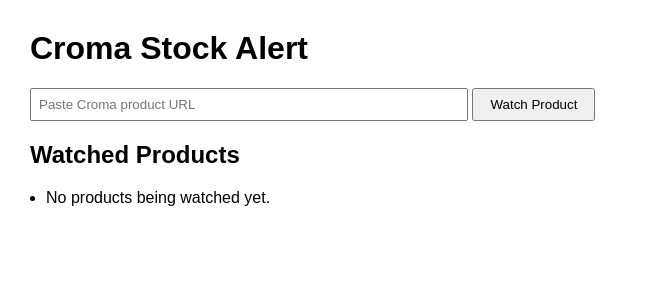
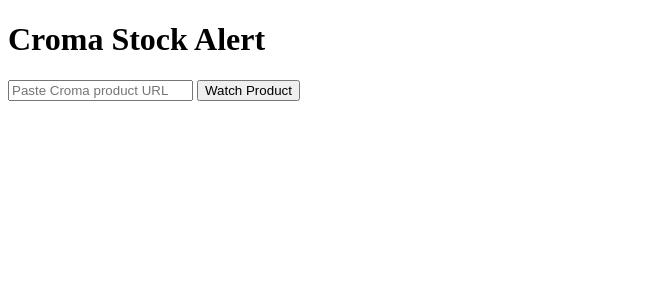
Before and after one commit to Nittin8663/Croma-Stock-Alert-Bot, a Flask app: page / in a window 1280 px wide. Shown: the top 300 px of the page, without its empty margins (0-650 px from the left). Run offline with Flask 3, Linux system fonts and the light colour scheme.

Commit message:
Update index.html

```diff
--- a/templates/index.html
+++ b/templates/index.html
@@ -2,31 +2,18 @@
 <html>
 <head>
     <title>Croma Stock Alert</title>
-    <style>
-        body { font-family: Arial, sans-serif; margin: 30px; max-width: 600px; }
-        input[type=text] { width: 70%; padding: 7px; }
-        button { padding: 7px 16px; }
-        ul { padding-left: 16px; }
-        .instock { color: green; font-weight: bold;}
-        .oos { color: #b00; }
-    </style>
 </head>
 <body>
     <h1>Croma Stock Alert</h1>
     <form method="post">
-        <input type="text" name="url" placeholder="Paste Croma product URL" required>
+        <input type="text" name="product_url" placeholder="Paste Croma product URL" required>
         <button type="submit">Watch Product</button>
     </form>
-    <h2>Watched Products</h2>
-    <ul>
-    {% for p in products %}
-        <li>
-            <a href="{{ p.url }}" target="_blank">{{ p.url }}</a> -
-            {% if p.in_stock %}<span class="instock">In Stock</span>{% else %}<span class="oos">Out of Stock</span>{% endif %}
-        </li>
-    {% else %}
-        <li>No products being watched yet.</li>
-    {% endfor %}
-    </ul>
+    {% if status %}
+        <p>Status: {{ status }}</p>
+    {% endif %}
+    {% if product_url %}
+        <p>Product URL: <a href="{{ product_url }}" target="_blank">{{ product_url }}</a></p>
+    {% endif %}
 </body>
 </html>
```
